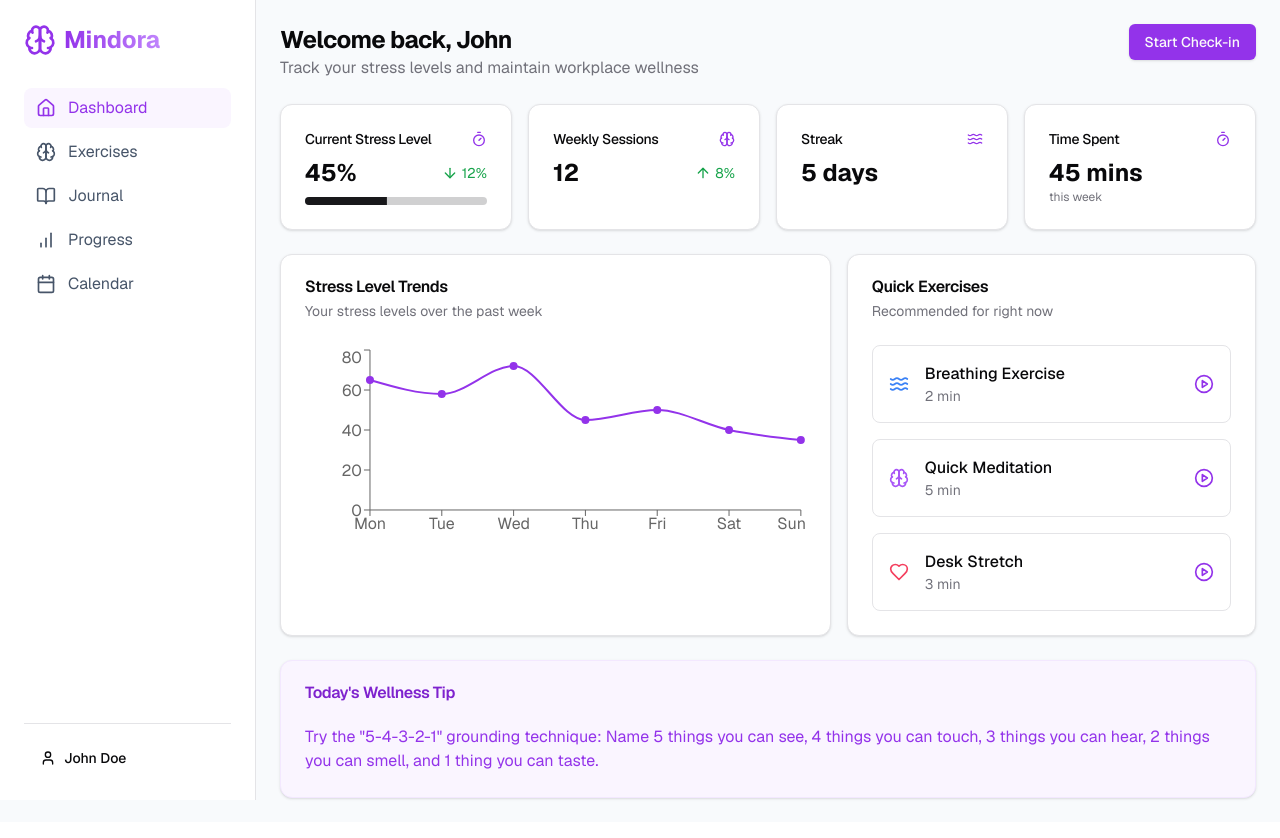
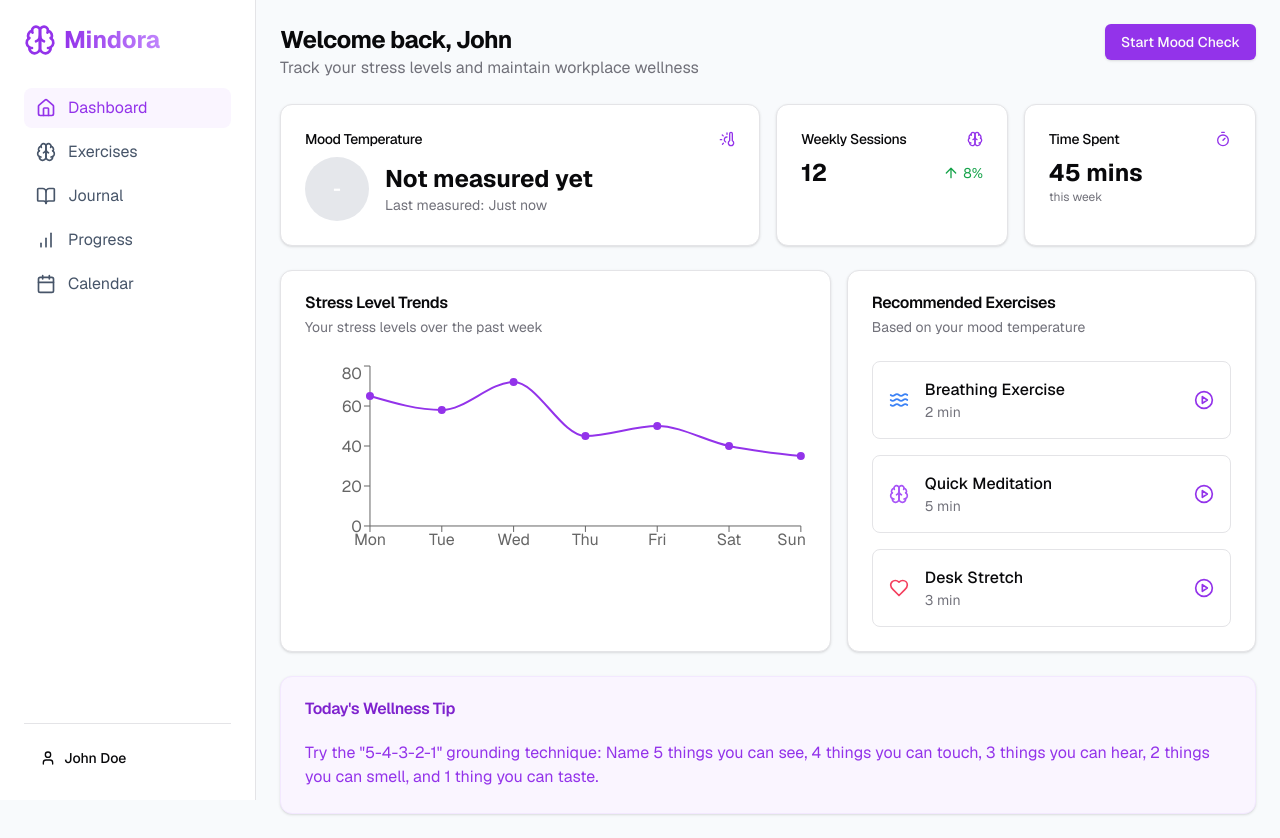
Before and after one commit to mindoraRwanda/Client_web, a Next.js app: page /dashboard in a window 1280 px wide. Built offline with nearby package versions, Linux system fonts and the light colour scheme.

Commit message:
Remove unused styles related to the calendar component

```diff
--- a/src/app/(ds)/dashboard/page.tsx
+++ b/src/app/(ds)/dashboard/page.tsx
@@ -1,5 +1,5 @@
 "use client"
-
+import React, { useState } from 'react';
 import {
   Card,
   CardContent,
@@ -15,8 +15,9 @@ import {
   Timer,
   Waves,
   ArrowUp,
-  ArrowDown,
   PlayCircle,
+  ThermometerSun,
+  AlertCircle,
 } from "lucide-react";
 import {
   LineChart,
@@ -27,6 +28,7 @@ import {
   Tooltip,
 } from "recharts";
 
+// Mock data from previous implementation
 const mockStressData = [
   { day: "Mon", level: 65 },
   { day: "Tue", level: 58 },
@@ -58,7 +60,94 @@ const quickExercises = [
   },
 ];
 
+// Mood Temperature Assessment Questions
+const questions = [
+  {
+    id: 1,
+    text: "How would you rate your current stress level?",
+    options: [
+      { text: "I feel calm and relaxed", score: 1 },
+      { text: "Slightly stressed", score: 2 },
+      { text: "Moderately stressed", score: 3 },
+      { text: "Very stressed", score: 4 },
+      { text: "Extremely stressed", score: 5 }
+    ]
+  },
+  {
+    id: 2,
+    text: "How well did you sleep last night?",
+    options: [
+      { text: "Very well", score: 1 },
+      { text: "Fairly well", score: 2 },
+      { text: "Average", score: 3 },
+      { text: "Poorly", score: 4 },
+      { text: "Very poorly", score: 5 }
+    ]
+  },
+  {
+    id: 3,
+    text: "How easy is it to concentrate today?",
+    options: [
+      { text: "Very easy", score: 1 },
+      { text: "Somewhat easy", score: 2 },
+      { text: "Neutral", score: 3 },
+      { text: "Somewhat difficult", score: 4 },
+      { text: "Very difficult", score: 5 }
+    ]
+  },
+  {
+    id: 4,
+    text: "How would you describe your energy level?",
+    options: [
+      { text: "Very energetic", score: 1 },
+      { text: "Somewhat energetic", score: 2 },
+      { text: "Neutral", score: 3 },
+      { text: "Somewhat tired", score: 4 },
+      { text: "Very tired", score: 5 }
+    ]
+  }
+];
+
 export default function DashboardPage() {
+  const [showAssessment, setShowAssessment] = useState(false);
+  const [currentQuestion, setCurrentQuestion] = useState(0);
+  const [scores, setScores] = useState<number[]>([]);
+  const [temperature, setTemperature] = useState<number | null>(null);
+
+  const handleStartAssessment = () => {
+    setShowAssessment(true);
+    setCurrentQuestion(0);
+    setScores([]);
+    setTemperature(null);
+  };
+
+  const handleAnswer = (score: number) => {
+    const newScores = [...scores, score];
+    setScores(newScores);
+
+    if (currentQuestion < questions.length - 1) {
+      setCurrentQuestion(currentQuestion + 1);
+    } else {
+      const avgScore = newScores.reduce((a, b) => a + b, 0) / newScores.length;
+      setTemperature(avgScore);
+      setShowAssessment(false);
+    }
+  };
+
+  const getTemperatureColor = (temp: number | null) => {
+    if (!temp) return "bg-gray-200";
+    if (temp <= 2) return "bg-green-500";
+    if (temp <= 3.5) return "bg-yellow-500";
+    return "bg-red-500";
+  };
+
+  const getTemperatureText = (temp: number | null) => {
+    if (!temp) return "Not measured yet";
+    if (temp <= 2) return "Green - Managing Well";
+    if (temp <= 3.5) return "Yellow - Moderate Stress";
+    return "Red - High Stress";
+  };
+
   return (
     <div className="space-y-6">
       {/* Welcome Section */}
@@ -71,37 +160,68 @@ export default function DashboardPage() {
             Track your stress levels and maintain workplace wellness
           </p>
         </div>
-        <Button className="bg-purple-600 hover:bg-purple-700">
-          Start Check-in
+        <Button
+          className="bg-purple-600 hover:bg-purple-700"
+          onClick={handleStartAssessment}
+        >
+          Start Mood Check
         </Button>
       </div>
 
-      {/* Stats Overview */}
+      {showAssessment ? (
+        <Card className="bg-white">
+          <CardHeader>
+            <CardTitle>Mood Temperature Check</CardTitle>
+            <CardDescription>Question {currentQuestion + 1} of {questions.length}</CardDescription>
+          </CardHeader>
+          <CardContent className="space-y-4">
+            <h3 className="text-lg font-medium">
+              {questions[currentQuestion].text}
+            </h3>
+            <div className="grid gap-2">
+              {questions[currentQuestion].options.map((option) => (
+                <Button
+                  key={option.text}
+                  variant="outline"
+                  className="w-full justify-start text-left h-auto p-4"
+                  onClick={() => handleAnswer(option.score)}
+                >
+                  {option.text}
+                </Button>
+              ))}
+            </div>
+            <Progress value={(currentQuestion / questions.length) * 100} />
+          </CardContent>
+        </Card>
+      ) : (
+        <>
+          {/* Temperature and Stats Overview */}
           <div className="grid gap-4 md:grid-cols-2 lg:grid-cols-4">
-        <Card>
+            <Card className="col-span-2">
               <CardHeader className="flex flex-row items-center justify-between space-y-0 pb-2">
                 <CardTitle className="text-sm font-medium">
-              Current Stress Level
+                  Mood Temperature
                 </CardTitle>
-            <Timer className="h-4 w-4 text-purple-600" />
+                <ThermometerSun className="h-4 w-4 text-purple-600" />
               </CardHeader>
               <CardContent>
-            <div className="flex items-baseline justify-between">
-              <div className="text-2xl font-bold">45%</div>
-              <div className="text-sm text-green-600 flex items-center">
-                <ArrowDown className="h-4 w-4 mr-1" />
-                12%
+                <div className="flex items-center gap-4">
+                  <div className={`w-16 h-16 rounded-full ${getTemperatureColor(temperature)} flex items-center justify-center`}>
+                    <span className="text-white text-lg font-bold">
+                      {temperature ? temperature.toFixed(1) : '-'}
+                    </span>
+                  </div>
+                  <div>
+                    <div className="text-2xl font-bold">{getTemperatureText(temperature)}</div>
+                    <p className="text-sm text-muted-foreground">Last measured: Just now</p>
                   </div>
                 </div>
-            <Progress value={45} className="mt-2" />
               </CardContent>
             </Card>
 
             <Card>
               <CardHeader className="flex flex-row items-center justify-between space-y-0 pb-2">
-            <CardTitle className="text-sm font-medium">
-              Weekly Sessions
-            </CardTitle>
+                <CardTitle className="text-sm font-medium">Weekly Sessions</CardTitle>
                 <Brain className="h-4 w-4 text-purple-600" />
               </CardHeader>
               <CardContent>
@@ -112,16 +232,6 @@ export default function DashboardPage() {
                     8%
                   </div>
                 </div>
-          </CardContent>
-        </Card>
-
-        <Card>
-          <CardHeader className="flex flex-row items-center justify-between space-y-0 pb-2">
-            <CardTitle className="text-sm font-medium">Streak</CardTitle>
-            <Waves className="h-4 w-4 text-purple-600" />
-          </CardHeader>
-          <CardContent>
-            <div className="text-2xl font-bold">5 days</div>
               </CardContent>
             </Card>
 
@@ -142,9 +252,7 @@ export default function DashboardPage() {
             <Card className="md:col-span-4">
               <CardHeader>
                 <CardTitle>Stress Level Trends</CardTitle>
-            <CardDescription>
-              Your stress levels over the past week
-            </CardDescription>
+                <CardDescription>Your stress levels over the past week</CardDescription>
               </CardHeader>
               <CardContent>
                 <div className="h-[200px]">
@@ -168,8 +276,8 @@ export default function DashboardPage() {
 
             <Card className="md:col-span-3">
               <CardHeader>
-            <CardTitle>Quick Exercises</CardTitle>
-            <CardDescription>Recommended for right now</CardDescription>
+                <CardTitle>Recommended Exercises</CardTitle>
+                <CardDescription>Based on your mood temperature</CardDescription>
               </CardHeader>
               <CardContent>
                 <div className="space-y-4">
@@ -199,6 +307,23 @@ export default function DashboardPage() {
           </div>
 
           {/* Daily Tip */}
+          {temperature !== null && temperature > 3.5 && (
+            <Card className="bg-red-50 border-red-200">
+              <CardHeader>
+                <CardTitle className="text-red-700 flex items-center gap-2">
+                  <AlertCircle className="h-5 w-5" />
+                  Stress Alert
+                </CardTitle>
+              </CardHeader>
+              <CardContent>
+                <p className="text-red-600">
+                  Your stress levels are high. Consider taking a break, doing a breathing exercise,
+                  or reaching out to someone you trust. Remember, it&apos;s okay to take time for yourself.
+                </p>
+              </CardContent>
+            </Card>
+          )}
+
           <Card className="bg-purple-50 dark:bg-purple-950/20 border-purple-100 dark:border-purple-900">
             <CardHeader>
               <CardTitle className="text-purple-700 dark:text-purple-300">
@@ -213,6 +338,8 @@ export default function DashboardPage() {
               </p>
             </CardContent>
           </Card>
+        </>
+      )}
     </div>
   );
 }
```
Lines whose indentation alone changed are shown as unchanged.
